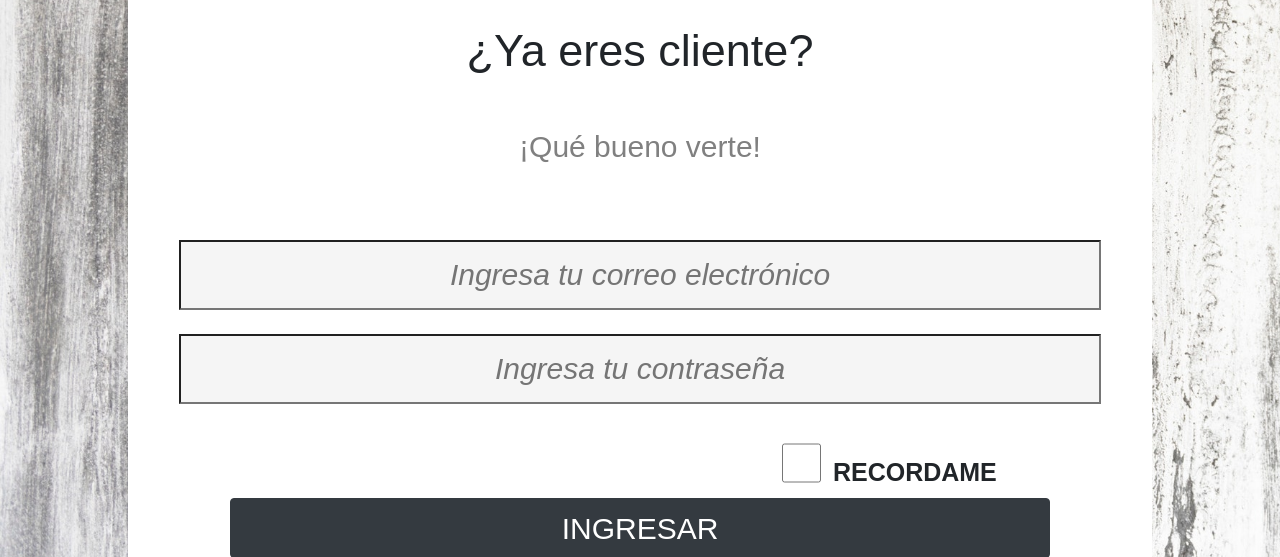
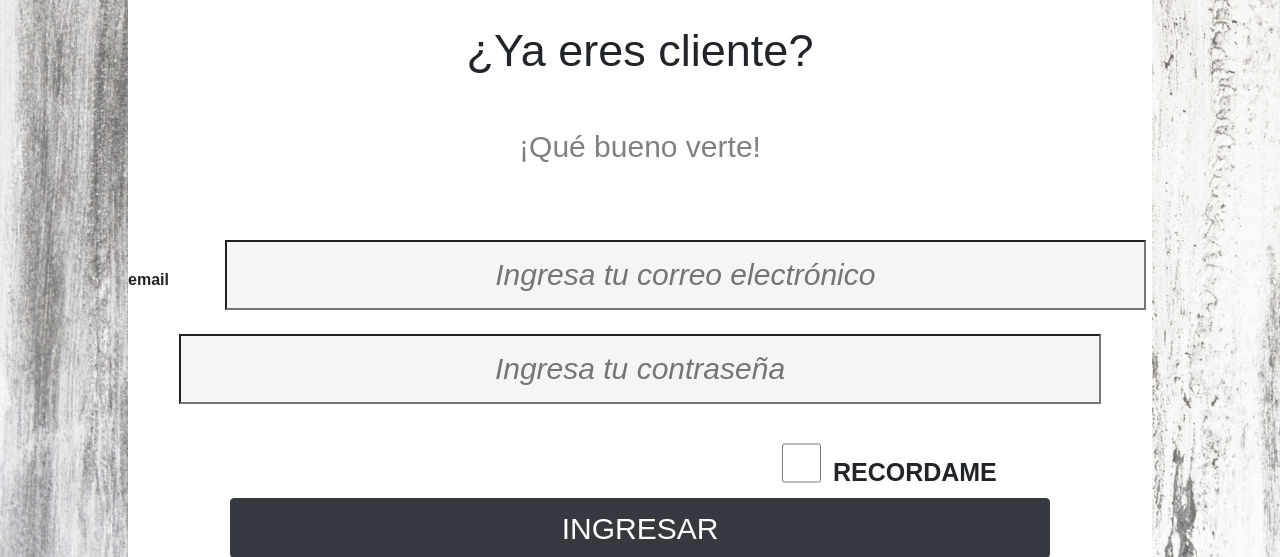
Before and after one commit to gastonestevez/TPFullstack, a PHP site: page / in a window 1280 px wide. Shown: the part 1150-1707 px from the top of the page. Run offline with PHP 8.4, Linux system fonts and the light colour scheme; some libraries are stand-ins or nearby versions.

Commit message:
label en login

```diff
--- a/login.php
+++ b/login.php
@@ -6,6 +6,7 @@
         <h4> ¡Qué bueno verte!</h4><br>
           <div class="datos">
             <form class="login" action="index.html" method="post">
+              <label for="email">email</label>
               <input type="email" name="email" value="" placeholder="Ingresa tu correo electrónico"><br><br>
               <input type="password" name="contraseña" value="" placeholder="Ingresa tu contraseña"><br><br>
             <section class="recordame">
```
